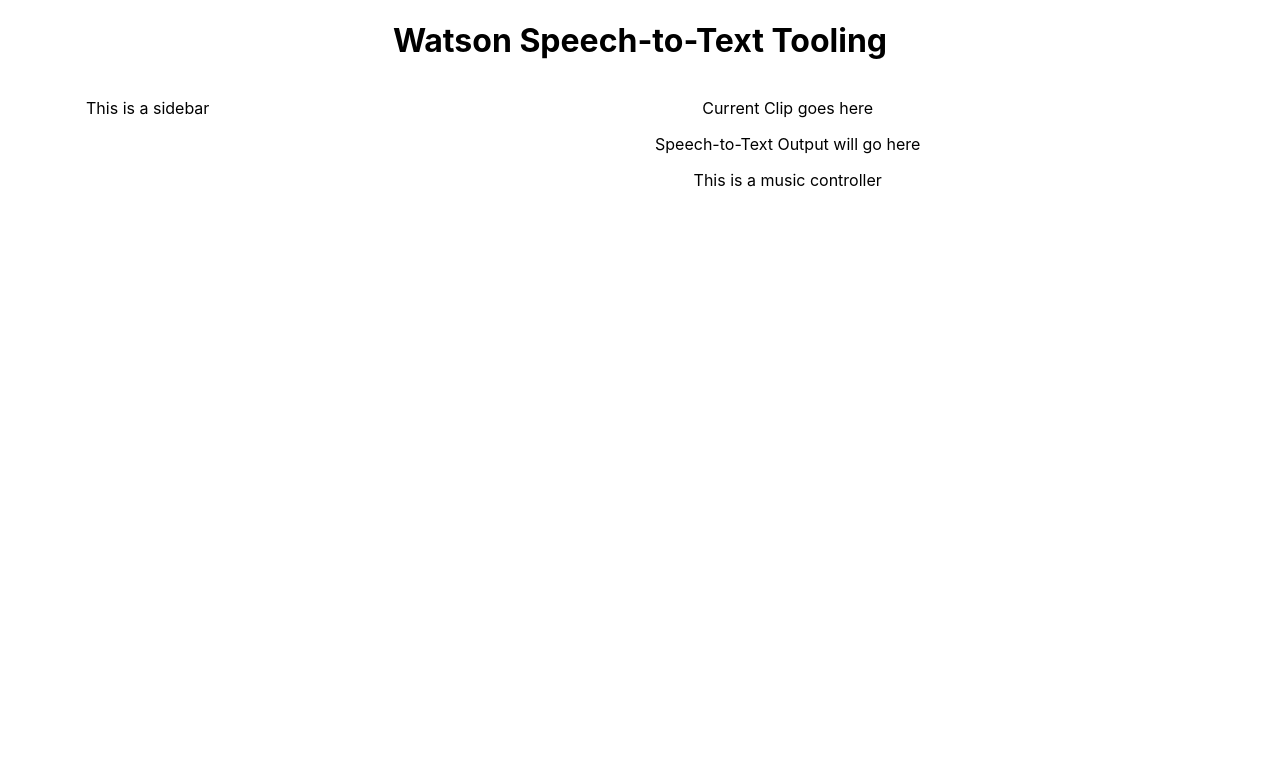
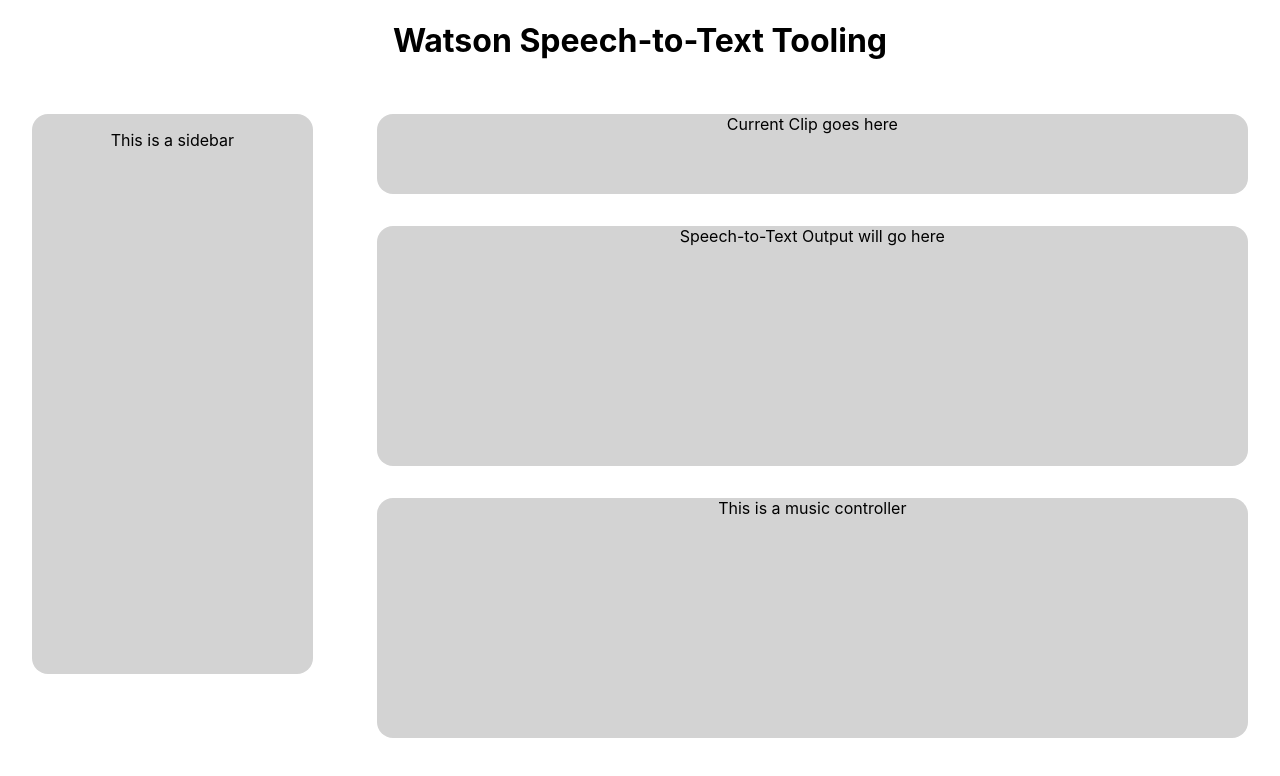
Before and after one commit to awesome-api/stt-tooling, a React (Create React App) app: page / in a window 1280 px wide. Shown: the top 776 px of the page. Built offline with nearby package versions, Linux system fonts and the light colour scheme.

Commit message:
style updates

```diff
--- a/src/components/containers/CurrentClip/CurrentClip.css
+++ b/src/components/containers/CurrentClip/CurrentClip.css
@@ -1,3 +1,8 @@
 .current-clip {
   /* background-color: chocolate; */
+  align-items: center;
+  background-color: lightgrey;
+  border-radius: 1rem;
+  height: 5rem;
+  margin: 2rem;
 }
--- a/src/components/containers/Sidebar/Sidebar.css
+++ b/src/components/containers/Sidebar/Sidebar.css
@@ -1,4 +1,9 @@
 .sidebar {
   /* background-color: cadetblue; */
   width: 30%;
+  align-items: center;
+  background-color: lightgrey;
+  border-radius: 1rem;
+  height: 35rem;
+  margin: 2rem;
 }
--- a/src/components/containers/YourClips/YourClips.css
+++ b/src/components/containers/YourClips/YourClips.css
@@ -0,0 +1,7 @@
+.your-clips {
+  align-items: center;
+  background-color: lightgrey;
+  border-radius: 1rem;
+  height: 15rem;
+  margin: 2rem;
+}
--- a/src/components/containers/YourClips/YourClips.js
+++ b/src/components/containers/YourClips/YourClips.js
@@ -4,7 +4,9 @@ import './YourClips.css';
 class YourClips extends Component {
   render() {
     return (
-      <p>This is a music controller</p>
+      <div className="your-clips">
+        <p>This is a music controller</p>
+      </div>
     );
   }
 }
--- a/src/components/views/Output/Output.css
+++ b/src/components/views/Output/Output.css
@@ -1,3 +1,7 @@
 .output {
-  margin: 10px;
+  align-items: center;
+  background-color: lightgrey;
+  border-radius: 1rem;
+  height: 15rem;
+  margin: 2rem;
 }
```
